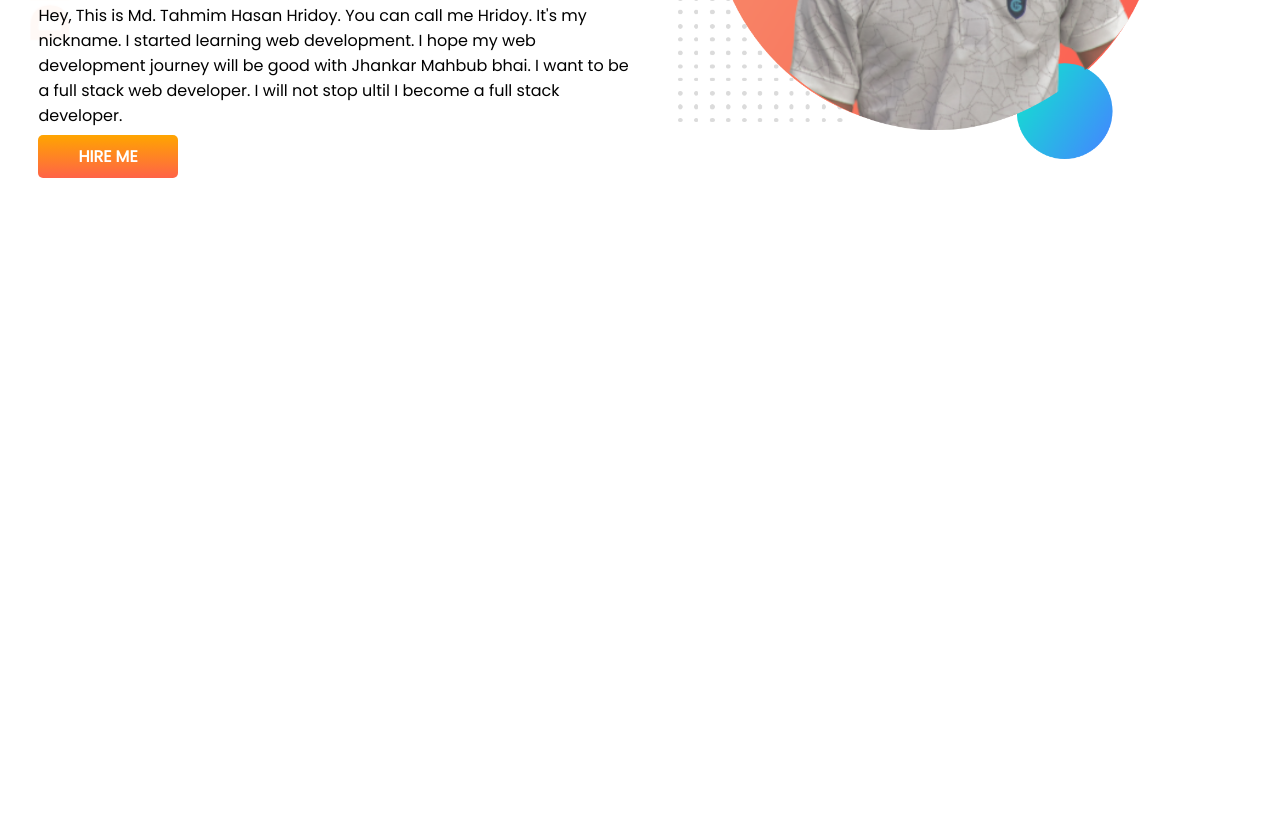
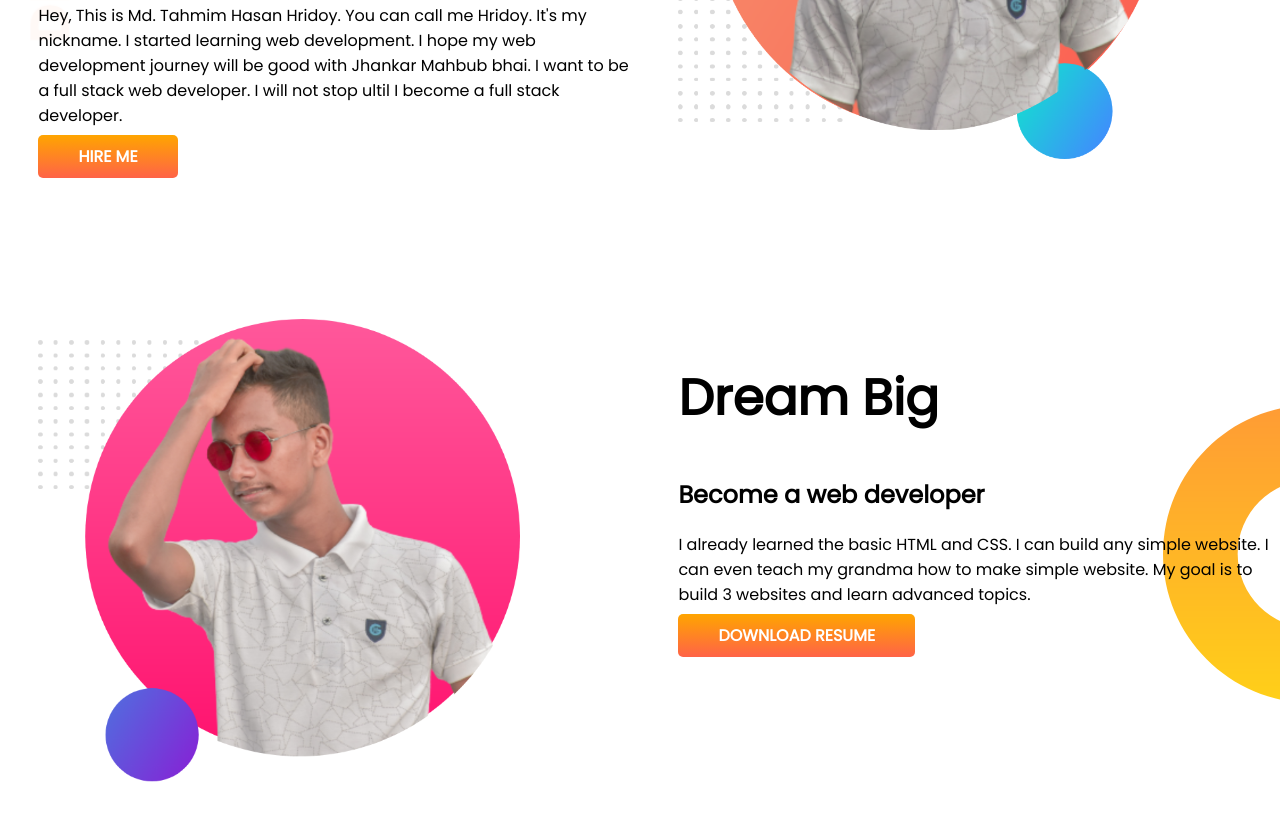
Before and after one commit to tahmimhridoy/developer-portfolio, a plain HTML site: page index.html in a window 1280 px wide. Shown: the part 319-1140 px from the top of the page. Before the commit the page ends 800 px from the top, so only its background shows below. Drawn offline with Linux system fonts and the light colour scheme.

Commit message:
dream big

```diff
--- a/index.html
+++ b/index.html
@@ -29,6 +29,19 @@
         </div>
         <div class="half-width"><img src="hridoy.png" alt=""></div>
     </section>
+    <section class="dream-big">
+        <div class="half-width">
+            <img src="hridoy1.png" alt="">
+        </div>
+        <div class="half-width">
+            <h1>Dream Big</h1>
+            <h2>Become a web developer</h2>
+            <p>I already learned the basic HTML and CSS. I can build any simple website. I can even teach my grandma how
+                to make simple
+                website. My goal is to build 3 websites and learn advanced topics.</p>
+            <a targer="_blank" class="link-button" href="">DOWNLOAD RESUME</a>
+        </div>
+    </section>
 </body>
 
 </html>
--- a/style.css
+++ b/style.css
@@ -11,6 +11,7 @@ h1{
 }
 section{
     display: flex;
+    margin-bottom: 150px;
 }
 .half-width{
     width: 50%;
@@ -34,3 +35,8 @@ section{
     background-image: url('images/top-banner.png');
     background-repeat: no-repeat;
 }
+.dream-big{
+    background-image: url(images/dream-bg.png);
+    background-repeat: no-repeat;
+    background-position: right;
+}
```
Also changed, not shown: hridoy1.png (added).
